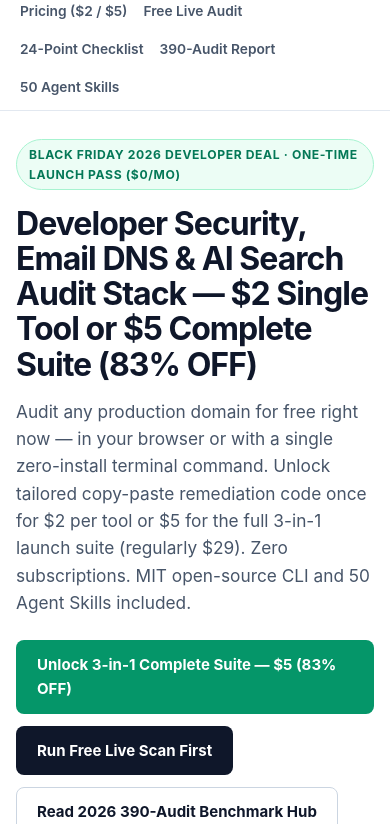
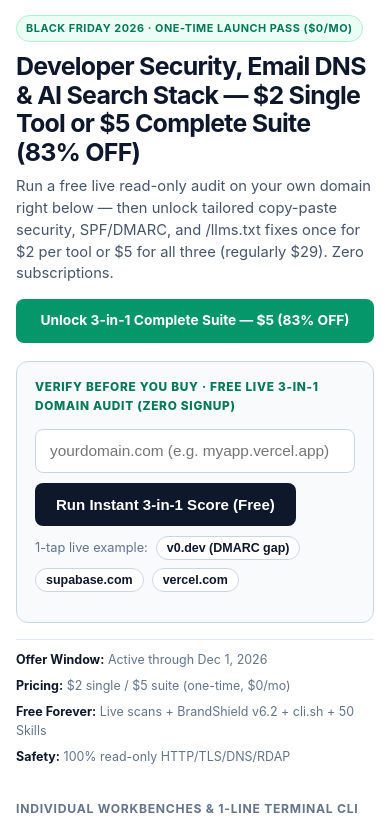
Before and after one commit to zColdWater/omniforge-skills, a plain HTML site: page docs/black-friday-2026-developer-security-deal.html in a window 390 px wide. Shown: the part 49-873 px from the top of the page. Drawn offline with Linux system fonts and the light colour scheme.

Commit message:
perf(bf2026): lift live 3-in-1 scan box above mobile fold and add full dwell/paywall telemetry

```diff
--- a/docs/black-friday-2026-developer-security-deal.html
+++ b/docs/black-friday-2026-developer-security-deal.html
@@ -605,61 +605,94 @@
     }
     @media (max-width: 780px) {
       .featured-deal { grid-template-columns: 1fr; padding: 20px; }
-      .wrap { padding: 28px 16px 56px; }
-      .try-box { padding: 18px; }
+      .wrap { padding: 20px 16px 52px; }
+      .try-box { padding: 14px; }
+      .topbar-inner { padding: 10px 14px; gap: 8px; flex-wrap: nowrap; }
+      .brand { font-size: 0.88rem; white-space: nowrap; }
+      .nav-links { gap: 10px; font-size: 0.8rem; flex-wrap: nowrap; }
+      .nav-links .nav-secondary { display: none; }
+      .eyebrow { font-size: 0.68rem; padding: 4px 9px; margin-bottom: 10px; }
+      h1 { font-size: 1.56rem; line-height: 1.14; margin-bottom: 10px; }
+      .lead { font-size: 0.92rem; margin-bottom: 14px; line-height: 1.48; }
+      .hero-actions { gap: 8px; margin-bottom: 14px; }
+      .hero-actions .btn { padding: 10px 14px; font-size: 0.86rem; width: 100%; }
+      .hero-actions .hero-tertiary { display: none; }
+      .trust-strip { font-size: 0.78rem; gap: 6px 14px; padding-top: 10px; }
+      .section { margin-top: 32px; }
+      .hero-scan-card { padding: 14px; margin-top: 14px; }
+    }
+    .hero-scan-card {
+      margin-top: 18px;
+      background: var(--surface);
+      border: 1px solid var(--border-strong);
+      border-radius: 12px;
+      padding: 16px 18px;
+    }
+    .hero-scan-label {
+      font-size: 0.74rem;
+      font-weight: 800;
+      letter-spacing: 0.06em;
+      text-transform: uppercase;
+      color: var(--accent-dark);
+      margin-bottom: 8px;
     }
   </style>
 </head>
 <body>
   <header class="topbar">
     <div class="topbar-inner">
-      <a class="brand" href="./index.html">OmniForge · Agent Arena Studio</a>
+      <a class="brand" href="./index.html">OmniForge</a>
       <nav class="nav-links" aria-label="Primary">
-        <a href="#pricing">Pricing ($2 / $5)</a>
-        <a href="#try-free">Free Live Audit</a>
-        <a href="./pre-launch-security-checklist-2026.html">24-Point Checklist</a>
-        <a href="./state-of-ai-startup-infrastructure-2026.html">390-Audit Report</a>
-        <a href="./index.html">50 Agent Skills</a>
+        <a href="#pricing">$2 / $5 Pricing</a>
+        <a href="#try-free">Free Scan</a>
+        <a class="nav-secondary" href="./pre-launch-security-checklist-2026.html">24-Point Checklist</a>
+        <a class="nav-secondary" href="./state-of-ai-startup-infrastructure-2026.html">390-Audit Report</a>
+        <a class="nav-secondary" href="./index.html">50 Agent Skills</a>
       </nav>
     </div>
   </header>
 
   <main class="wrap">
     <section>
-      <div class="eyebrow">BLACK FRIDAY 2026 DEVELOPER DEAL · ONE-TIME LAUNCH PASS ($0/MO)</div>
-      <h1>Developer Security, Email DNS &amp; AI Search Audit Stack — $2 Single Tool or $5 Complete Suite (83% OFF)</h1>
-      <p class="lead">Audit any production domain for free right now — in your browser or with a single zero-install terminal command. Unlock tailored copy-paste remediation code once for $2 per tool or $5 for the full 3-in-1 launch suite (regularly $29). Zero subscriptions. MIT open-source CLI and 50 Agent Skills included.</p>
+      <div class="eyebrow">BLACK FRIDAY 2026 · ONE-TIME LAUNCH PASS ($0/MO)</div>
+      <h1>Developer Security, Email DNS &amp; AI Search Stack — $2 Single Tool or $5 Complete Suite (83% OFF)</h1>
+      <p class="lead">Run a free live read-only audit on your own domain right below — then unlock tailored copy-paste security, SPF/DMARC, and /llms.txt fixes once for $2 per tool or $5 for all three (regularly $29). Zero subscriptions.</p>
       <div class="hero-actions">
         <a class="btn btn-accent" data-gumroad="launch-stack-hero" href="https://omnipulse-x402.appwrite.network/go/gumroad/launch-stack" target="_blank" rel="noopener">Unlock 3-in-1 Complete Suite — $5 (83% OFF)</a>
-        <a class="btn btn-primary" href="#try-free">Run Free Live Scan First</a>
-        <a class="btn btn-outline" href="./state-of-ai-startup-infrastructure-2026.html">Read 2026 390-Audit Benchmark Hub</a>
+        <a class="btn btn-outline hero-tertiary" href="#pricing">Compare $2 Single Passes</a>
+        <a class="btn btn-outline hero-tertiary" href="./state-of-ai-startup-infrastructure-2026.html">390-Audit Benchmark Hub</a>
       </div>
-      <div class="trust-strip">
-        <span><strong>Offer Window:</strong> Active through Dec 1, 2026 (23:59 UTC)</span>
+
+      <div class="hero-scan-card" id="try-free">
+        <div class="hero-scan-label">VERIFY BEFORE YOU BUY · FREE LIVE 3-IN-1 DOMAIN AUDIT (ZERO SIGNUP)</div>
+        <div class="input-row">
+          <input id="bf-domain" type="text" value="" placeholder="yourdomain.com (e.g. myapp.vercel.app)" aria-label="Domain to audit" />
+          <button id="bf-quick-score-btn" class="btn btn-primary" type="button">Run Instant 3-in-1 Score (Free)</button>
+        </div>
+        <div class="sample-row">
+          <span>1-tap live example:</span>
+          <button class="sample-pill" type="button" data-sample-domain="v0.dev">v0.dev (DMARC gap)</button>
+          <button class="sample-pill" type="button" data-sample-domain="supabase.com">supabase.com</button>
+          <button class="sample-pill" type="button" data-sample-domain="vercel.com">vercel.com</button>
+        </div>
+        <div id="bf-quick-score-out" class="qs-box" aria-live="polite"></div>
+      </div>
+
+      <div class="trust-strip" style="margin-top:16px;">
+        <span><strong>Offer Window:</strong> Active through Dec 1, 2026</span>
         <span><strong>Pricing:</strong> $2 single / $5 suite (one-time, $0/mo)</span>
-        <span><strong>Free Forever:</strong> All diagnostic scans + BrandShield v6.2 + cli.sh + 50 SKILL.md</span>
-        <span><strong>Safety:</strong> 100% read-only passive HTTP/TLS/DNS/RDAP</span>
+        <span><strong>Free Forever:</strong> Live scans + BrandShield v6.2 + cli.sh + 50 Skills</span>
+        <span><strong>Safety:</strong> 100% read-only HTTP/TLS/DNS/RDAP</span>
       </div>
     </section>
 
-    <section class="section" id="try-free">
+    <section class="section" id="cli-workbenches">
       <div class="section-head">
-        <div class="section-kicker">VERIFY BEFORE YOU BUY</div>
-        <h2>Run a Free Live Read-Only Audit on Your Own Domain</h2>
-        <p class="section-sub">Zero signup, zero credit card. Enter your domain or click a live example to inspect real findings before paying $2 or $5.</p>
+        <div class="section-kicker">INDIVIDUAL WORKBENCHES &amp; 1-LINE TERMINAL CLI</div>
+        <h2>Open Any Full Scanner or Audit from Your Terminal</h2>
+        <p class="section-sub">Every scanner works free with zero signup. Use the POSIX terminal script to verify CI/CD gates locally.</p>
       </div>
       <div class="try-box">
-        <div class="input-row">
-          <input id="bf-domain" type="text" value="" placeholder="yourdomain.com (e.g. myapp.vercel.app)" aria-label="Domain to audit" />
-          <button id="bf-quick-score-btn" class="btn btn-accent" type="button">Run Instant 3-in-1 Score (Free)</button>
-        </div>
-        <div class="sample-row">
-          <span>Try 1-click live scan:</span>
-          <button class="sample-pill" type="button" data-sample-domain="v0.dev">v0.dev (DMARC gap)</button>
-          <button class="sample-pill" type="button" data-sample-domain="supabase.com">supabase.com</button>
-          <button class="sample-pill" type="button" data-sample-domain="vercel.com">vercel.com (SPF 10/10)</button>
-        </div>
-        <div id="bf-quick-score-out" class="qs-box" aria-live="polite"></div>
         <div class="launch-grid">
           <button class="btn btn-primary btn-sm" type="button" data-launch="vibe">Scan Web Security (VibeShield)</button>
           <button class="btn btn-outline btn-sm" type="button" data-launch="inbox">Scan Email DNS (InboxShield)</button>
@@ -928,23 +961,64 @@
   <script>
 (function () {
   var TRACK_URL = "https://omnipulse-x402.appwrite.network/v1/telemetry";
+  var SID = "bf_" + Date.now().toString(36) + Math.random().toString(36).slice(2, 8);
+  var COUNTS = { scan: 0, outbound: 0, paywall: 0 };
+  var visStart = document.hidden ? 0 : Date.now();
+  var accMs = 0, maxScroll = 0, lastSentAt = 0;
+
+  function updateScroll() {
+    var el = document.documentElement;
+    var h = el.scrollHeight || 1;
+    var pct = h <= window.innerHeight ? 100 : (window.scrollY < 3 ? 0 : Math.min(100, Math.round((window.scrollY + window.innerHeight) / h * 100)));
+    if (pct > maxScroll) maxScroll = pct;
+  }
+
   function opTrack(eventName, extra) {
     try {
+      updateScroll();
+      if (eventName === "scan") COUNTS.scan++;
+      else if (eventName === "paywall") COUNTS.paywall++;
+      else if (eventName === "outbound") COUNTS.outbound++;
+      var dwellSec = Math.round((accMs + (visStart ? (Date.now() - visStart) : 0)) / 1000);
       var p = JSON.stringify(Object.assign({
         site: "vibeshield",
+        sid: SID,
         event: eventName,
         path: "/black-friday-2026-developer-security-deal",
-        referrer: document.referrer || "",
+        webdriver: !!navigator.webdriver,
+        referrer: (document.referrer || "").slice(0, 128),
         lang: "en",
-        tz: (Intl && Intl.DateTimeFormat ? Intl.DateTimeFormat().resolvedOptions().timeZone : "") || "",
-        screen: window.screen ? (window.screen.width + "x" + window.screen.height) : ""
+        tz: (Intl && Intl.DateTimeFormat ? Intl.DateTimeFormat().resolvedOptions().timeZone : "").slice(0, 64) || "",
+        screen: window.screen ? (window.screen.width + "x" + window.screen.height) : "",
+        dwellSec: dwellSec,
+        scrollPct: maxScroll,
+        scansRun: COUNTS.scan,
+        outboundClicks: COUNTS.outbound,
+        paywallClicks: COUNTS.paywall
       }, extra || {}));
       if (navigator.sendBeacon) {
         navigator.sendBeacon(TRACK_URL, new Blob([p], { type: "text/plain;charset=UTF-8" }));
+      } else {
+        fetch(TRACK_URL, { method: "POST", keepalive: true, body: p }).catch(function () {});
       }
+      lastSentAt = Date.now();
     } catch (_) {}
   }
 
+  window.addEventListener("scroll", updateScroll, { passive: true });
+  document.addEventListener("visibilitychange", function () {
+    if (document.hidden) {
+      if (visStart) { accMs += Date.now() - visStart; visStart = 0; }
+      opTrack("leave");
+    } else if (!visStart) {
+      visStart = Date.now();
+    }
+  });
+  window.addEventListener("pagehide", function () {
+    if (visStart) { accMs += Date.now() - visStart; visStart = 0; }
+    if (Date.now() - lastSentAt > 400) opTrack("leave");
+  });
+  setInterval(function () { if (!document.hidden) opTrack("heartbeat"); }, 15000);
   opTrack("pageview");
 
   function sanitizeHost(raw) {
@@ -1086,10 +1160,14 @@
     });
   });
 
-  document.querySelectorAll("[data-gumroad]").forEach(function (a) {
-    a.addEventListener("click", function () {
-      opTrack("paywall", { target: a.getAttribute("data-gumroad") || "gumroad", href: a.getAttribute("href") });
-    });
+  document.addEventListener("click", function (e) {
+    var a = e.target && e.target.closest ? e.target.closest("a[href]") : null;
+    if (!a) return;
+    var href = a.getAttribute("href") || "";
+    var gTag = a.getAttribute("data-gumroad");
+    if (gTag || /\/(go\/gumroad|checkout)\//.test(href)) {
+      opTrack("paywall", { target: gTag || "gumroad", href: href });
+    }
   });
 })();
 </script>
```
